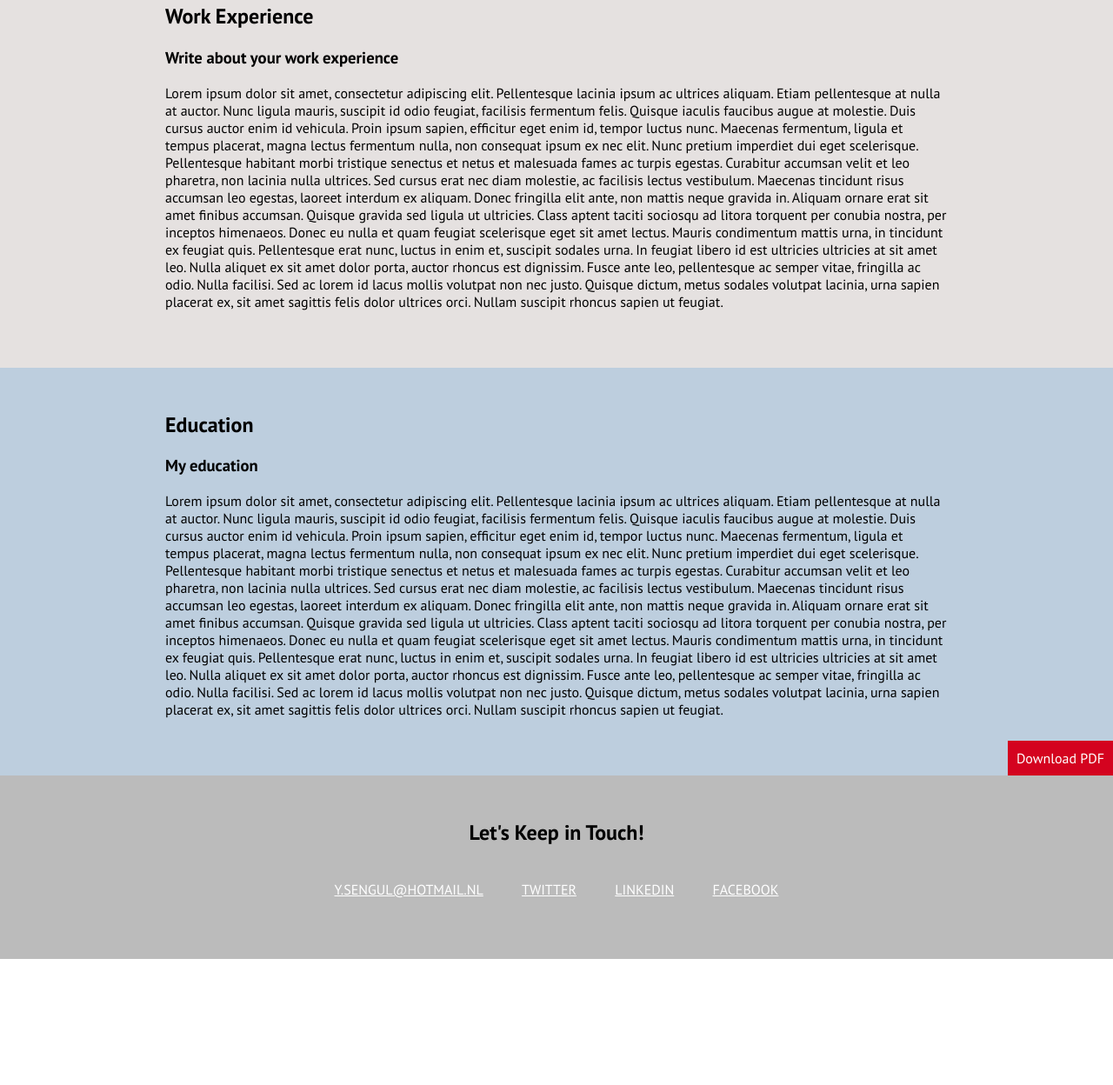
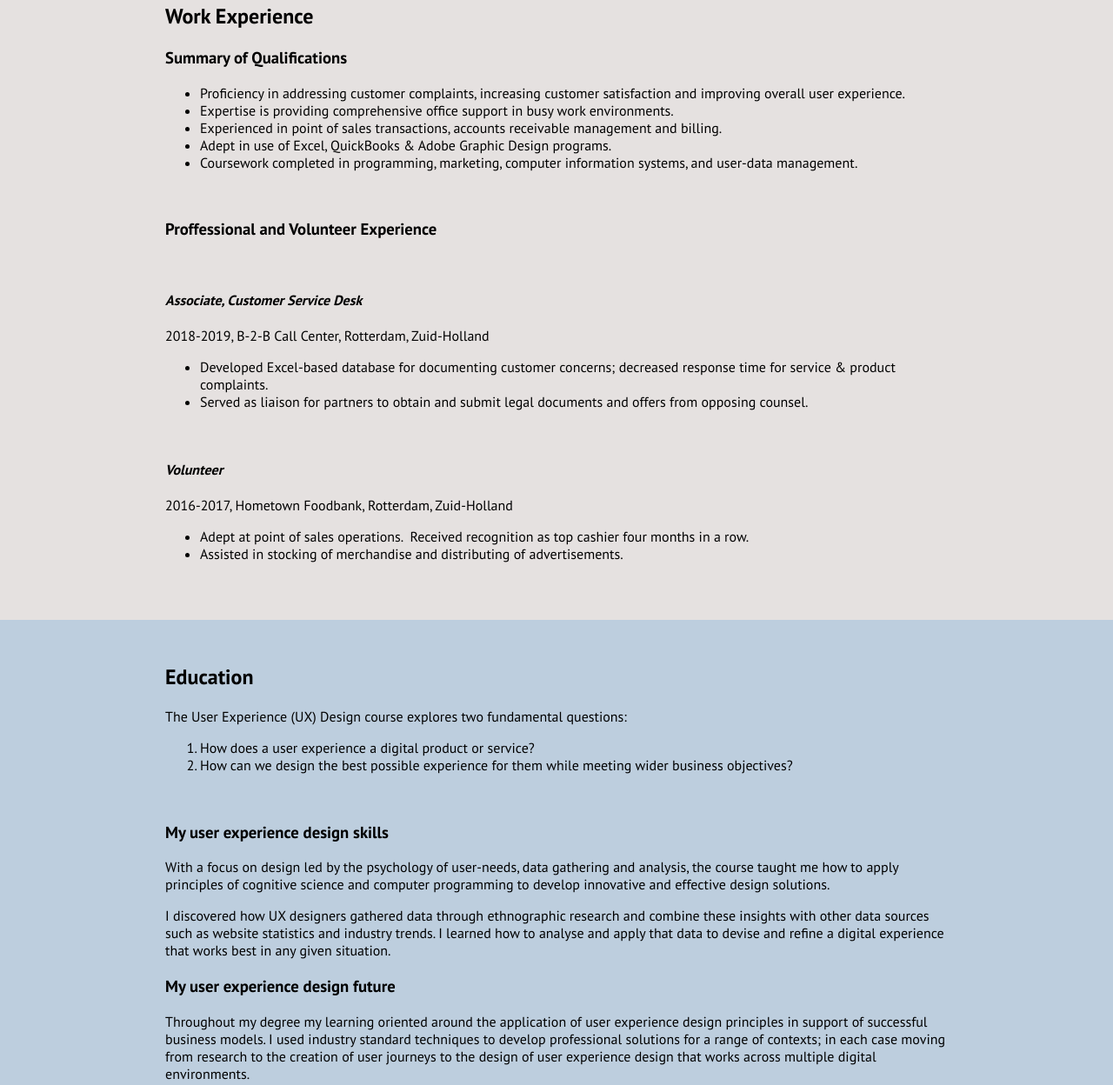
Before and after one commit to UXDSkillslab1718/4-final-assignment-challenge-YoushaZenCool, a plain HTML site: page resume.html in a window 1280 px wide. Shown: the part 522-1770 px from the top of the page at 87% size. Before the commit the page ends 1625 px from the top, so only its background shows below. Drawn offline with Linux system fonts and the light colour scheme.

Commit message:
Fixing Work and Education Section

```diff
--- a/resume.html
+++ b/resume.html
@@ -34,19 +34,30 @@
       <section class="work">
         <div class="content-wrap">
           <h2>Work Experience</h2>
-          <h3> Write about your work experience</h3>
-          <p>
-            Lorem ipsum dolor sit amet, consectetur adipiscing elit. Pellentesque lacinia ipsum ac ultrices aliquam. Etiam pellentesque at nulla at auctor. Nunc ligula mauris, suscipit id odio feugiat, facilisis fermentum felis. Quisque iaculis
-            faucibus augue at molestie. Duis cursus auctor enim id vehicula. Proin ipsum sapien, efficitur eget enim id, tempor luctus nunc. Maecenas fermentum, ligula et tempus placerat, magna lectus fermentum nulla, non consequat ipsum ex nec
-            elit.
-            Nunc pretium imperdiet dui eget scelerisque. Pellentesque habitant morbi tristique senectus et netus et malesuada fames ac turpis egestas. Curabitur accumsan velit et leo pharetra, non lacinia nulla ultrices. Sed cursus erat nec diam
-            molestie, ac facilisis lectus vestibulum. Maecenas tincidunt risus accumsan leo egestas, laoreet interdum ex aliquam. Donec fringilla elit ante, non mattis neque gravida in.
-
-            Aliquam ornare erat sit amet finibus accumsan. Quisque gravida sed ligula ut ultricies. Class aptent taciti sociosqu ad litora torquent per conubia nostra, per inceptos himenaeos. Donec eu nulla et quam feugiat scelerisque eget sit amet
-            lectus. Mauris condimentum mattis urna, in tincidunt ex feugiat quis. Pellentesque erat nunc, luctus in enim et, suscipit sodales urna. In feugiat libero id est ultricies ultricies at sit amet leo. Nulla aliquet ex sit amet dolor porta,
-            auctor rhoncus est dignissim. Fusce ante leo, pellentesque ac semper vitae, fringilla ac odio. Nulla facilisi. Sed ac lorem id lacus mollis volutpat non nec justo. Quisque dictum, metus sodales volutpat lacinia, urna sapien placerat ex,
-            sit amet sagittis felis dolor ultrices orci. Nullam suscipit rhoncus sapien ut feugiat.
-          </p>
+          <h3>Summary of Qualifications</h3>
+          <ul>
+            <li>Proficiency in addressing customer complaints, increasing customer satisfaction and improving overall user experience.</li>
+            <li>Expertise is providing comprehensive office support in busy work environments.</li>
+            <li>Experienced in point of sales transactions, accounts receivable management and billing.</li>
+            <li>Adept in use of Excel, QuickBooks &amp; Adobe Graphic Design programs.</li>
+            <li>Coursework completed in programming, marketing, computer information systems, and user-data management.</li>
+          </ul>
+          <p>&nbsp;</p>
+          <h3>Proffessional and Volunteer Experience</h3>
+          <p>&nbsp;</p>
+          <h4><em>Associate, Customer Service Desk</em></h4>
+          <p>2018-2019, B-2-B Call Center, Rotterdam, Zuid-Holland</p>
+          <ul>
+            <li>Developed Excel-based database for documenting customer concerns; decreased response time for service &amp; product complaints.</li>
+            <li>Served as liaison for partners to obtain and submit legal documents and offers from opposing counsel.</li>
+          </ul>
+          <p>&nbsp;</p>
+          <h4><em>Volunteer</em></h4>
+          <p>2016-2017, Hometown Foodbank, Rotterdam, Zuid-Holland</p>
+          <ul>
+            <li>Adept at point of sales operations.&nbsp; Received recognition as top cashier four months in a row.</li>
+            <li>Assisted in stocking of merchandise and distributing of advertisements.</li>
+          </ul>
         </div>
       </section>
 
@@ -55,19 +66,23 @@
       <section id="education" class="education">
         <div class="content-wrap">
           <h2>Education</h2>
-          <h3>My education</h3>
-          <p>
-            Lorem ipsum dolor sit amet, consectetur adipiscing elit. Pellentesque lacinia ipsum ac ultrices aliquam. Etiam pellentesque at nulla at auctor. Nunc ligula mauris, suscipit id odio feugiat, facilisis fermentum felis. Quisque iaculis
-            faucibus augue at molestie. Duis cursus auctor enim id vehicula. Proin ipsum sapien, efficitur eget enim id, tempor luctus nunc. Maecenas fermentum, ligula et tempus placerat, magna lectus fermentum nulla, non consequat ipsum ex nec
-            elit.
-            Nunc pretium imperdiet dui eget scelerisque. Pellentesque habitant morbi tristique senectus et netus et malesuada fames ac turpis egestas. Curabitur accumsan velit et leo pharetra, non lacinia nulla ultrices. Sed cursus erat nec diam
-            molestie, ac facilisis lectus vestibulum. Maecenas tincidunt risus accumsan leo egestas, laoreet interdum ex aliquam. Donec fringilla elit ante, non mattis neque gravida in.
+          <p>The User Experience (UX) Design course explores two fundamental questions:<span>&nbsp;</span></p>
+          <ol>
+            <li>How does a user experience a digital product or service?</li>
+            <li>How can we design the best possible experience for them while meeting wider business objectives?</li>
+          </ol>
+          <p>&nbsp;</p>
 
-            Aliquam ornare erat sit amet finibus accumsan. Quisque gravida sed ligula ut ultricies. Class aptent taciti sociosqu ad litora torquent per conubia nostra, per inceptos himenaeos. Donec eu nulla et quam feugiat scelerisque eget sit amet
-            lectus. Mauris condimentum mattis urna, in tincidunt ex feugiat quis. Pellentesque erat nunc, luctus in enim et, suscipit sodales urna. In feugiat libero id est ultricies ultricies at sit amet leo. Nulla aliquet ex sit amet dolor porta,
-            auctor rhoncus est dignissim. Fusce ante leo, pellentesque ac semper vitae, fringilla ac odio. Nulla facilisi. Sed ac lorem id lacus mollis volutpat non nec justo. Quisque dictum, metus sodales volutpat lacinia, urna sapien placerat ex,
-            sit amet sagittis felis dolor ultrices orci. Nullam suscipit rhoncus sapien ut feugiat.
-          </p>
+          <h3>My user experience design skills</h3>
+          <p>With a focus on design led by the psychology of user-needs, data gathering and analysis, the course taught me how to apply principles of cognitive science and computer programming to develop innovative and effective design solutions.</p>
+          <p>I discovered how UX designers gathered data through ethnographic research and combine these insights with other data sources such as website statistics and industry trends. I learned how to analyse and apply that data to devise and
+            refine a digital experience that works best in any given situation.</p>
+
+          <h3>My user experience design future</h3>
+          <p>Throughout my degree my learning oriented around the application of user experience design principles in support of successful business models. I used industry standard techniques to develop professional solutions for a range of
+            contexts; in each case moving from research to the creation of user journeys to the design of user experience design that works across multiple digital environments.</p>
+          <p>I learned how to work with the commercial sector through contact with businesses via live briefs and a student-led consultancy, developing project management, communication and collaborative working skills that will make your CV stand
+            out to employers.</p>
         </div>
         <a href="resume.pdf" download class="btn download">Download PDF</a>
       </section>
```
